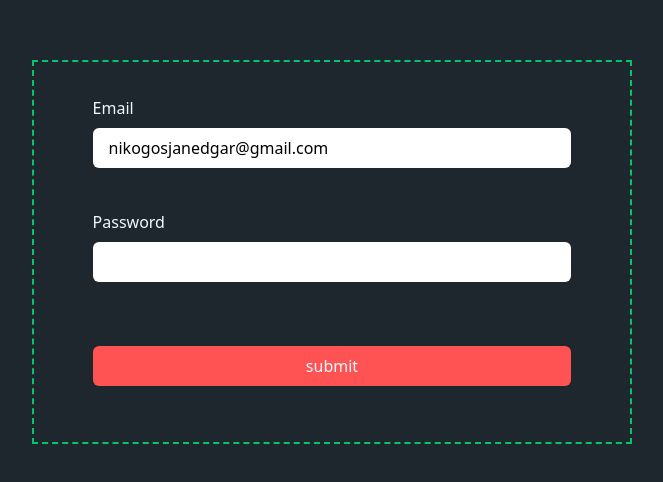
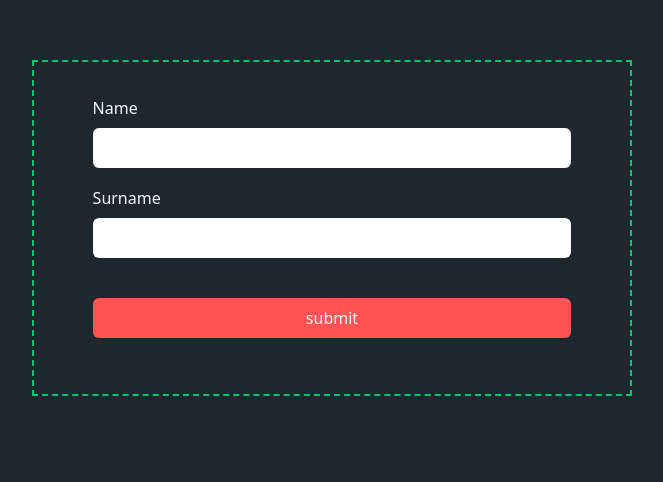
Before and after one commit to BrownEdgar/React_Lessons, a React (Create React App) app: page / in a window 1280 px wide. Shown: the part 120-602 px from the top of the page, without its empty margins (308-971 px from the left). Built offline with nearby package versions, Linux system fonts and the light colour scheme.

Commit message:
add formik Radio, select, checkbox examples

```diff
--- /dev/null
+++ b/src/Components/Radio/App.js
@@ -0,0 +1,63 @@
+import React from 'react'
+import "./App.scss"
+import { Formik, Form, Field, ErrorMessage, FieldArray, FastField } from 'formik'
+import * as yup from 'yup'
+import Radio from './Radio'
+
+const validationSchema = yup.object({
+	name: yup.string().required("Required"),
+	surname: yup.string().required("Required"),
+
+})
+
+const onSubmit = values => {
+	console.log("form data:", values)
+}
+const initialValues = {
+	name: "",
+	surname:"",
+	coments: ""
+}
+
+const valideteComents = (value) => {
+	let error;
+	if (!value) {
+		error = "Coments is Required!"
+	}
+	return error;
+ }
+export default function App() {
+
+
+	return (
+		<div className='container'>
+			<Formik
+				initialValues={initialValues}
+				validationSchema={validationSchema}
+				onSubmit={onSubmit}
+				validateOnChange={false}
+				validateOnBlur={true}
+			>
+			<Form >
+				<div className="form-group">
+					<label htmlFor="email">Name</label>
+						<Field type="text" id="name" name="name" />
+						<ErrorMessage name="name" component="p" />
+				</div>
+				<div className="form-group">
+						<label htmlFor="email">Surname</label>
+						<Field type="text" id="surname" name="surname" />
+						<ErrorMessage name="surname" component="p" />
+				</div>
+					<div className="form-group">
+						<label htmlFor="email">Coments</label>
+						<Field as="textarea" id="coments" name="coments" validate={valideteComents} />
+						<ErrorMessage name="coments" component="p" />
+					</div>
+				<button type="submit">submit</button>
+			</Form>
+			</Formik>
+			<Radio/>
+		</div>
+	)
+}
--- /dev/null
+++ b/src/Components/Radio/App.scss
@@ -0,0 +1,90 @@
+* {
+	margin: 0;
+	padding: 0;
+	box-sizing: border-box;
+}
+
+body {
+	background-color: #1e272e;
+	color:#f2f2f2;
+}
+
+.container {
+	max-width: 600px;
+	margin: 180px auto;
+	padding: 1rem 2rem;
+	border: 2px dashed #05c46b;
+	label {
+				margin: 8px 0px;
+				color: aliceblue;
+			}
+	form {
+		.form-group {
+			width: 90%;
+			margin: 10px auto;
+
+			input {
+				width: 100%;
+				padding: 0.5rem 1rem;
+				border-radius: 6px;
+				border: none;
+				&:focus {
+					outline: 1px solid #05c46b;
+				}
+			}
+			textarea {
+				width: 100%;
+				resize: none;
+				height: 90px;
+			}
+			p {
+				color: orangered;
+			}
+		}
+		button {
+			width: 100%;
+			padding: 0.5rem 1rem;
+			background-color: #ff5252;
+			border: none;
+			color: aliceblue;
+			width: 90%;
+			display: block;
+			border-radius: 6px;
+			margin: 40px auto;
+		}
+	}
+}
+p {
+	color: orangered;
+}
+h4{
+	color: rgb(19, 125, 160);
+	font-weight: 200;
+	position: relative;
+
+	padding-bottom: 5px;
+	&::after{
+		content: "";
+		position: absolute;
+		left: 0;
+		bottom: 0;
+		width: 30%;
+		height: 1px;
+		background-color: red;
+
+	}
+
+}
+label{
+	display: block;
+}
+select {
+	outline: none;
+	padding: 0.2rem 0.5rem;
+	min-width: 150px;
+}
+input[type="checkbox"],
+input[type="radio"]{
+	margin-right: 8px !important;
+
+}
--- /dev/null
+++ b/src/Components/submit_disabled/App.js
@@ -0,0 +1,49 @@
+import React from 'react'
+import "./App.scss"
+import * as yup from 'yup'
+import { Formik, Form, Field, ErrorMessage } from 'formik'
+
+export default function App() {
+	const onSubmit = values => {
+		console.log("form data:", values)
+	}
+	const initialValues = {
+		name: "",
+		surname: "",
+
+	}
+	const validationSchema = yup.object({
+		name: yup.string().required("Required"),
+		surname: yup.string().required("Required"),
+
+	})
+	return (
+		<div className='container'>
+			<Formik
+				initialValues={initialValues}
+				validationSchema={validationSchema}
+				onSubmit={onSubmit}
+
+			>
+			{formik => {
+					console.log("formik:", formik)
+				return (
+					<Form >
+						<div className="form-group">
+							<label htmlFor="email">Name</label>
+							<Field type="text" id="name" name="name" />
+							<ErrorMessage name="name" component="p" />
+						</div>
+						<div className="form-group">
+							<label htmlFor="email">Surname</label>
+							<Field type="text" id="surname" name="surname" />
+							<ErrorMessage name="surname" component="p" />
+						</div>
+						<button type="submit" disabled={!formik.isValid}>submit</button>
+					</Form>
+				)
+			}}
+			</Formik>
+		</div>
+	)
+}
--- /dev/null
+++ b/src/Components/submit_disabled/App.scss
@@ -0,0 +1,54 @@
+* {
+	margin: 0;
+	padding: 0;
+	box-sizing: border-box;
+}
+
+body {
+	background-color: #1e272e;
+}
+
+.container {
+	max-width: 600px;
+	margin: 180px auto;
+	padding: 1rem 2rem;
+	border: 2px dashed #05c46b;
+	form {
+		.form-group {
+			width: 90%;
+			margin: 10px auto;
+			label {
+				margin: 8px 0px;
+				color: aliceblue;
+			}
+			input {
+				width: 100%;
+				padding: 0.5rem 1rem;
+				border-radius: 6px;
+				border: none;
+				&:focus {
+					outline: 1px solid #05c46b;
+				}
+			}
+			p {
+				color: orangered;
+			}
+		}
+		button {
+			width: 100%;
+			padding: 0.5rem 1rem;
+			background-color: #ff5252;
+			border: none;
+			color: aliceblue;
+			width: 90%;
+			display: block;
+			border-radius: 6px;
+			margin: 40px auto;
+			cursor:pointer;
+			&:disabled{
+				background-color: rgb(122, 122, 122);
+				cursor: not-allowed;
+			}
+		}
+	}
+}
--- a/src/index.js
+++ b/src/index.js
@@ -1,6 +1,6 @@
 import React from 'react';
 import ReactDOM from 'react-dom';
-import App from './Components/Test/App';
+import App from './Components/submit_disabled/App';
 import reportWebVitals from './reportWebVitals';
 import { BrowserRouter as Router} from 'react-router-dom'
 
```
Also changed, not shown: src/Components/Radio/Radio.js (added, +86 -0 lines), 1 other file (tests, documents, lock files or other folders).
